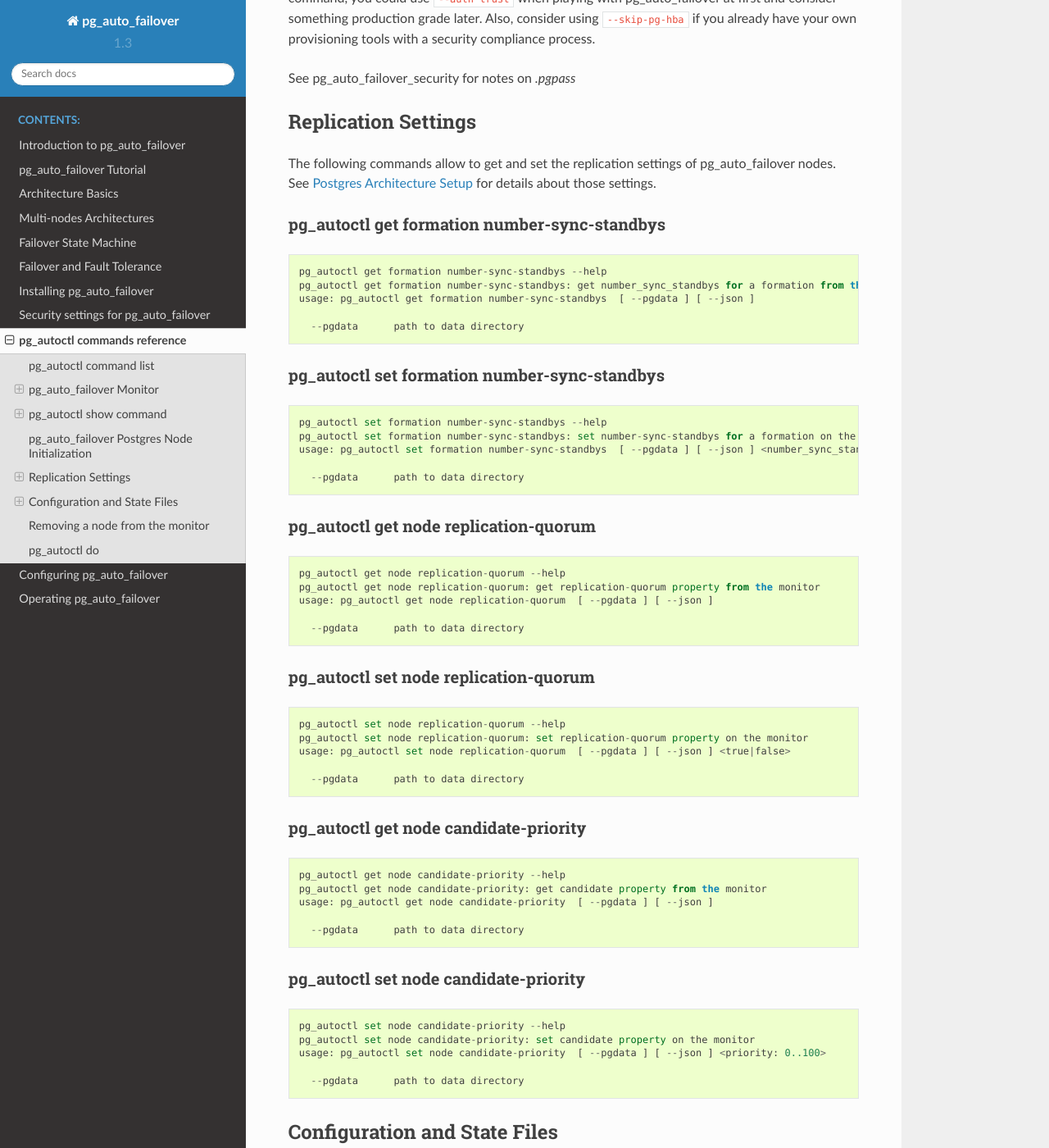
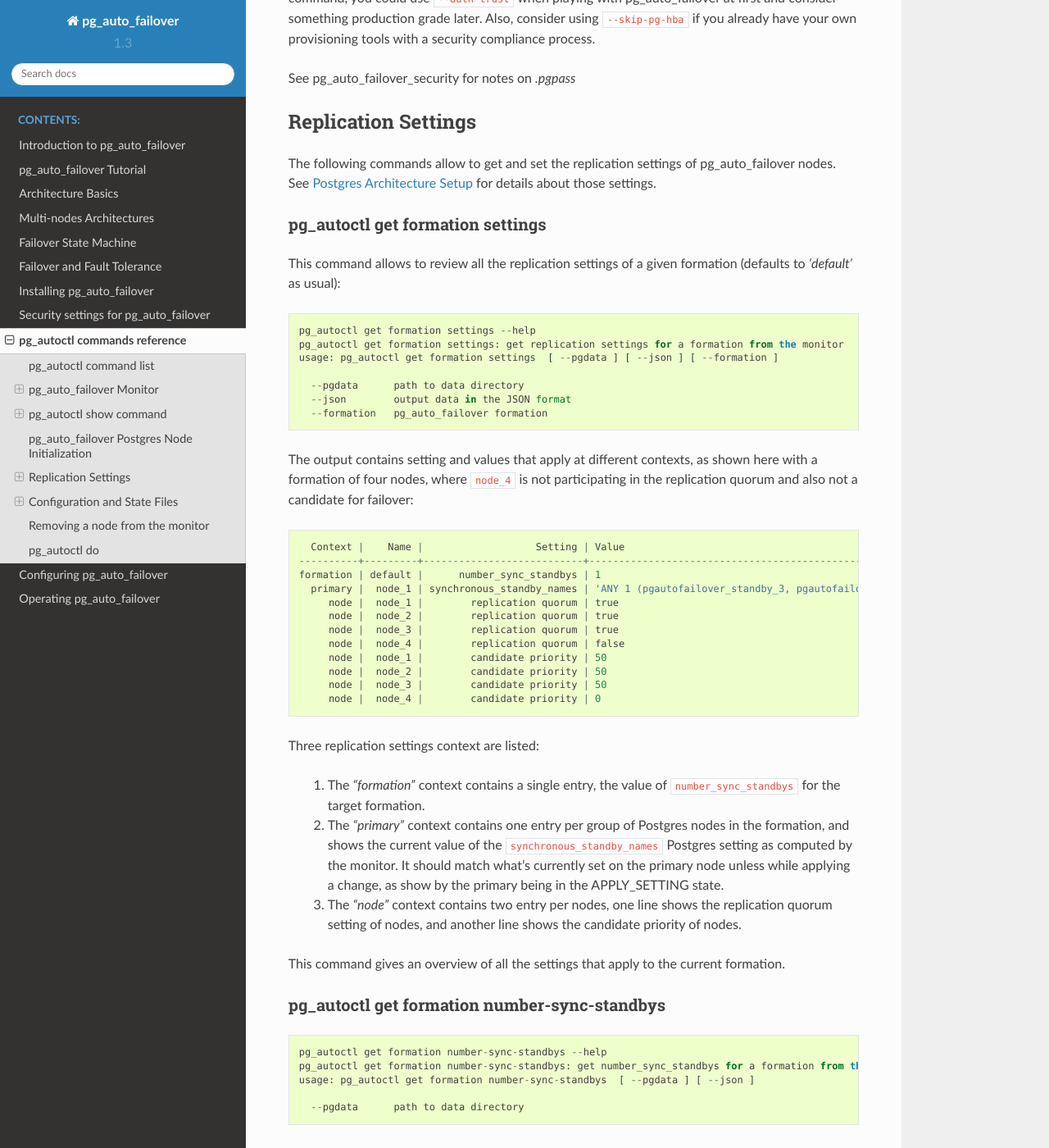
Before and after one commit to hapostgres/pg_auto_failover, a Sphinx documentation site: the page built from docs/ref/reference.rst, in a window 1280 px wide and 1400 px high, scrolled down 8985 px. Shown: the whole window at 82% size. Built offline with Sphinx 7.4.7 and the Read the Docs theme 2.0.0, drawn with Linux system fonts in a browser that asks for light colours.

Commit message:
Add coverage for pg_autoctl get formation settings.
Also fix some corner cases: ordering of the output, pg_autoctl show state
when there's no nodes registered yet.

```diff
--- a/docs/ref/reference.rst
+++ b/docs/ref/reference.rst
@@ -484,6 +484,57 @@
 pg_auto_failover nodes. See :ref:`architecture_setup` for details about
 those settings.
 
+pg_autoctl get formation settings
+^^^^^^^^^^^^^^^^^^^^^^^^^^^^^^^^^
+
+This command allows to review all the replication settings of a given
+formation (defaults to `'default'` as usual)::
+
+   pg_autoctl get formation settings --help
+   pg_autoctl get formation settings: get replication settings for a formation from the monitor
+   usage: pg_autoctl get formation settings  [ --pgdata ] [ --json ] [ --formation ]
+
+     --pgdata      path to data directory
+     --json        output data in the JSON format
+     --formation   pg_auto_failover formation
+
+The output contains setting and values that apply at different contexts, as
+shown here with a formation of four nodes, where ``node_4`` is not
+participating in the replication quorum and also not a candidate for
+failover::
+
+     Context |    Name |                   Setting | Value
+   ----------+---------+---------------------------+-------------------------------------------------------------
+   formation | default |      number_sync_standbys | 1
+     primary |  node_1 | synchronous_standby_names | 'ANY 1 (pgautofailover_standby_3, pgautofailover_standby_2)'
+        node |  node_1 |        replication quorum | true
+        node |  node_2 |        replication quorum | true
+        node |  node_3 |        replication quorum | true
+        node |  node_4 |        replication quorum | false
+        node |  node_1 |        candidate priority | 50
+        node |  node_2 |        candidate priority | 50
+        node |  node_3 |        candidate priority | 50
+        node |  node_4 |        candidate priority | 0
+
+Three replication settings context are listed:
+
+  1. The `"formation"` context contains a single entry, the value of
+     ``number_sync_standbys`` for the target formation.
+
+  2. The `"primary"` context contains one entry per group of Postgres nodes
+     in the formation, and shows the current value of the
+     ``synchronous_standby_names`` Postgres setting as computed by the
+     monitor. It should match what's currently set on the primary node
+     unless while applying a change, as show by the primary being in the
+     APPLY_SETTING state.
+
+  3. The `"node"` context contains two entry per nodes, one line shows the
+     replication quorum setting of nodes, and another line shows the
+     candidate priority of nodes.
+
+This command gives an overview of all the settings that apply to the current
+formation.
+
 pg_autoctl get formation number-sync-standbys
 ^^^^^^^^^^^^^^^^^^^^^^^^^^^^^^^^^^^^^^^^^^^^^
 
```
Also changed, not shown: 3 other files.
